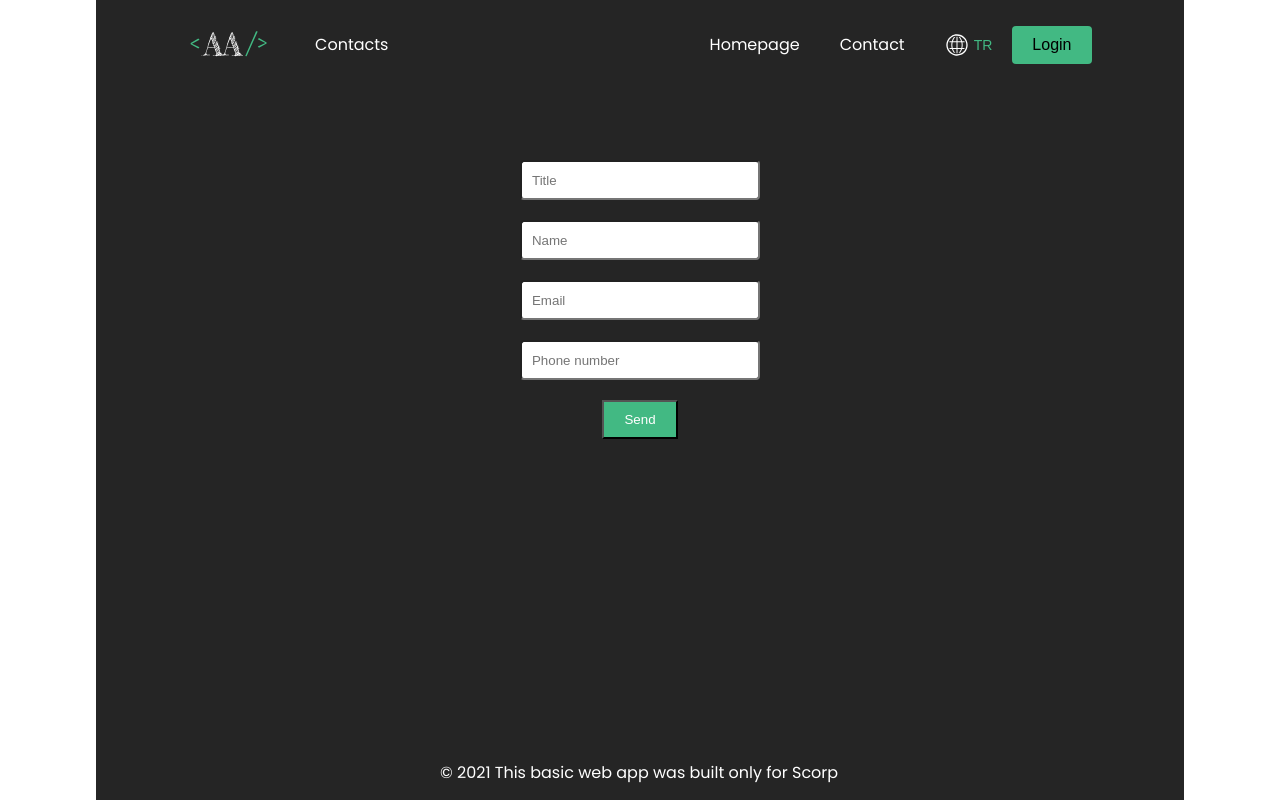
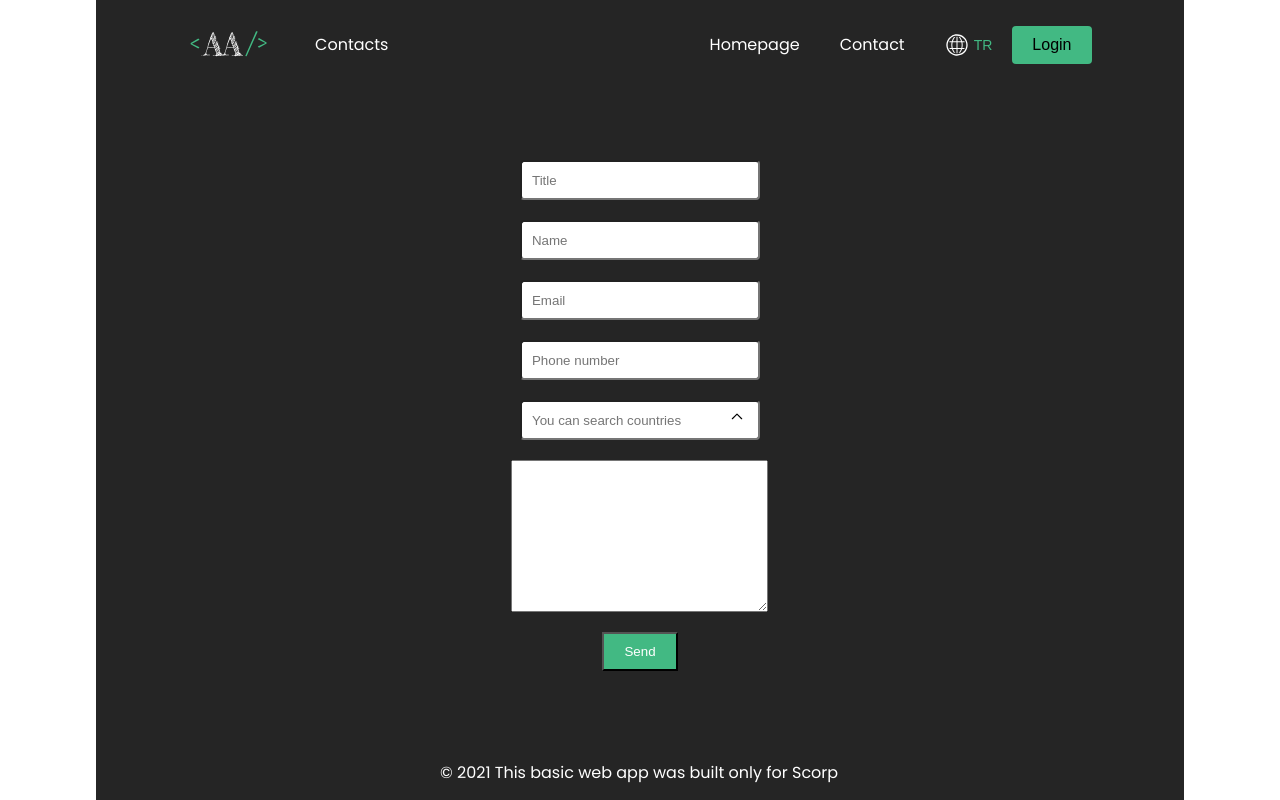
Before and after one commit to ahmetayyildiz66/scorp-task, a Vue app: page /contact in a window 1280 px wide. Built offline with nearby package versions, Linux system fonts and the light colour scheme.

Commit message:
Contact page

```diff
--- /dev/null
+++ b/src/components/CountrySearch.vue
@@ -0,0 +1,129 @@
+<template>
+  <div class="countries">
+    <input
+      type="text"
+      class="countries__input"
+      placeholder="You can search countries"
+      @click="onInput"
+      autocomplete="nope"
+      v-model="selectedCountry"
+    />
+    <IconDown
+      v-if="isDropdownOpen"
+      @click="handleFocusOut"
+      class="icon icon__down"
+    />
+    <IconUp v-else class="icon icon__up" @click="handleFocusOut" />
+    <ul class="countries__select" v-if="isDropdownOpen">
+      <li
+        class="countries__list"
+        v-for="country in filteredCountries"
+        :key="country.id"
+        @click="chooseCountry(country)"
+      >
+        {{ country.name }}
+      </li>
+    </ul>
+  </div>
+</template>
+
+<script>
+import IconUp from "@/assets/IconUp.svg";
+import IconDown from "@/assets/IconDown.svg";
+
+export default {
+  name: "CountrySearch",
+  components: {
+    IconUp,
+    IconDown
+  },
+  data() {
+    return {
+      countryList: [
+        { id: "TR", name: "Turkey" },
+        { id: "US", name: "United States of America" },
+        { id: "GB", name: "United Kingdom" },
+        { id: "DE", name: "Germany" },
+        { id: "SE", name: "Sweden" },
+        { id: "KE", name: "Kenya" },
+        { id: "BR", name: "Brazil" },
+        { id: "ZW", name: "Zimbabwe" }
+      ],
+      selectedCountry: "",
+      isDropdownOpen: false
+    };
+  },
+  computed: {
+    filteredCountries() {
+      return this.countryList.filter(country =>
+        country.name.toLowerCase().includes(this.selectedCountry.toLowerCase())
+      );
+    }
+  },
+  methods: {
+    onInput() {
+      this.isDropdownOpen = true;
+    },
+    chooseCountry(country) {
+      this.isDropdownOpen = false;
+      this.selectedCountry = country.name;
+      this.$emit("country-code", country.id);
+    },
+    handleFocusOut() {
+      this.isDropdownOpen = !this.isDropdownOpen;
+    }
+  }
+};
+</script>
+
+<style lang="scss" scoped>
+.countries {
+  width: 120rem;
+  margin-left: -2rem;
+  position: relative;
+
+  &__input {
+    height: 4rem;
+    width: 24rem;
+    text-indent: 1rem;
+    border-radius: $size-border-radius;
+
+    &:focus {
+      border: none;
+      outline: none;
+    }
+  }
+
+  &__select {
+    margin-left: 1rem;
+    height: 20rem;
+    width: 24rem;
+    background-color: $color-white;
+    overflow: scroll;
+  }
+
+  &__list {
+    list-style: none;
+    color: $color-primary;
+    padding: 0.5rem 0;
+    cursor: pointer;
+
+    &:hover {
+      background-color: $color-secondary;
+    }
+  }
+}
+
+.icon {
+  position: absolute;
+  top: 0.5rem;
+  right: 0.1rem;
+  cursor: pointer;
+  padding: 0.5rem 0;
+
+  &__down {
+    top: 0.5rem;
+    padding: 0;
+  }
+}
+</style>
--- a/src/views/ContactPage.vue
+++ b/src/views/ContactPage.vue
@@ -25,21 +25,34 @@
         type="text"
         v-model="phoneNumber"
       />
-      <button class="form__submit" type="button">Send</button>
+      <CountrySearch class="form__input" @country-code="getCountryCode" />
+      <textarea
+        class="form__text-area"
+        v-model="textArea"
+        cols="30"
+        rows="10"
+      />
+      <button class="form__submit" type="button" @click="onSend">Send</button>
     </form>
   </main>
 </template>
 
 <script>
 import { mapGetters, mapActions } from "vuex";
+import CountrySearch from "../components/CountrySearch";
 
 export default {
   name: "ContactPage",
+  components: {
+    CountrySearch
+  },
   data() {
     return {
       username: "",
       mail: "",
-      phoneNumber: ""
+      phoneNumber: "",
+      textArea: "",
+      countryCode: ""
     };
   },
   computed: {
@@ -70,7 +83,21 @@ export default {
     }
   },
   methods: {
-    ...mapActions("user", ["updateTitle", "updateUsername", "updateEmail"])
+    ...mapActions("user", ["updateTitle", "updateUsername", "updateEmail"]),
+    onSend() {
+      const obj = {
+        name: this.userInfo.username,
+        email: this.email,
+        phoneNumber: this.phoneNumber,
+        country_code: this.countryCode,
+        text: this.textArea
+      };
+
+      console.log(`JSON: ${JSON.stringify(obj)}`);
+    },
+    getCountryCode(code) {
+      this.countryCode = code;
+    }
   }
 };
 </script>
@@ -114,5 +141,9 @@ export default {
     top: 1rem;
     left: 1rem;
   }
+
+  &__text-area {
+    margin-bottom: 2rem;
+  }
 }
 </style>
```
Also changed, not shown: src/assets/IconDown.svg (added), src/assets/IconUp.svg (added).
